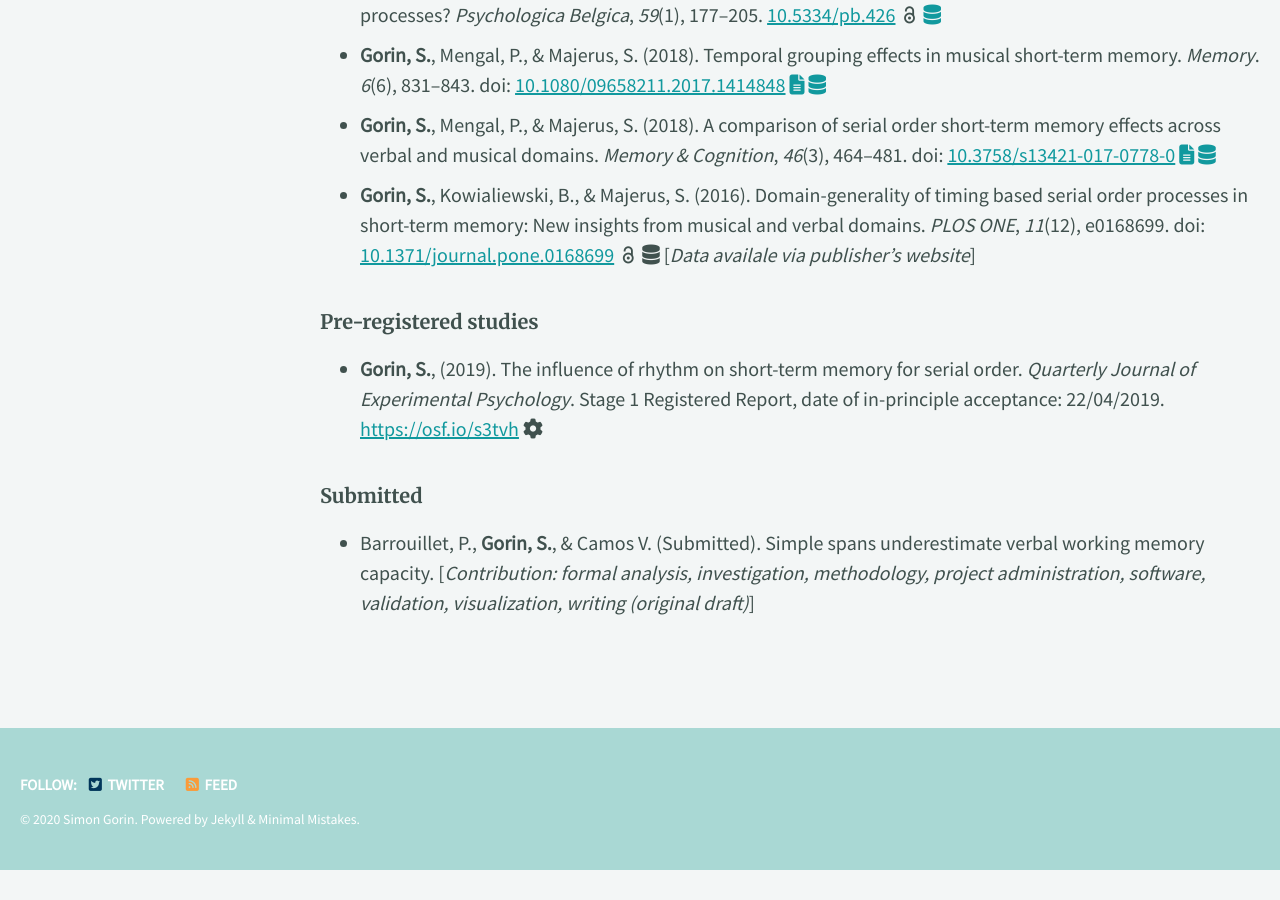
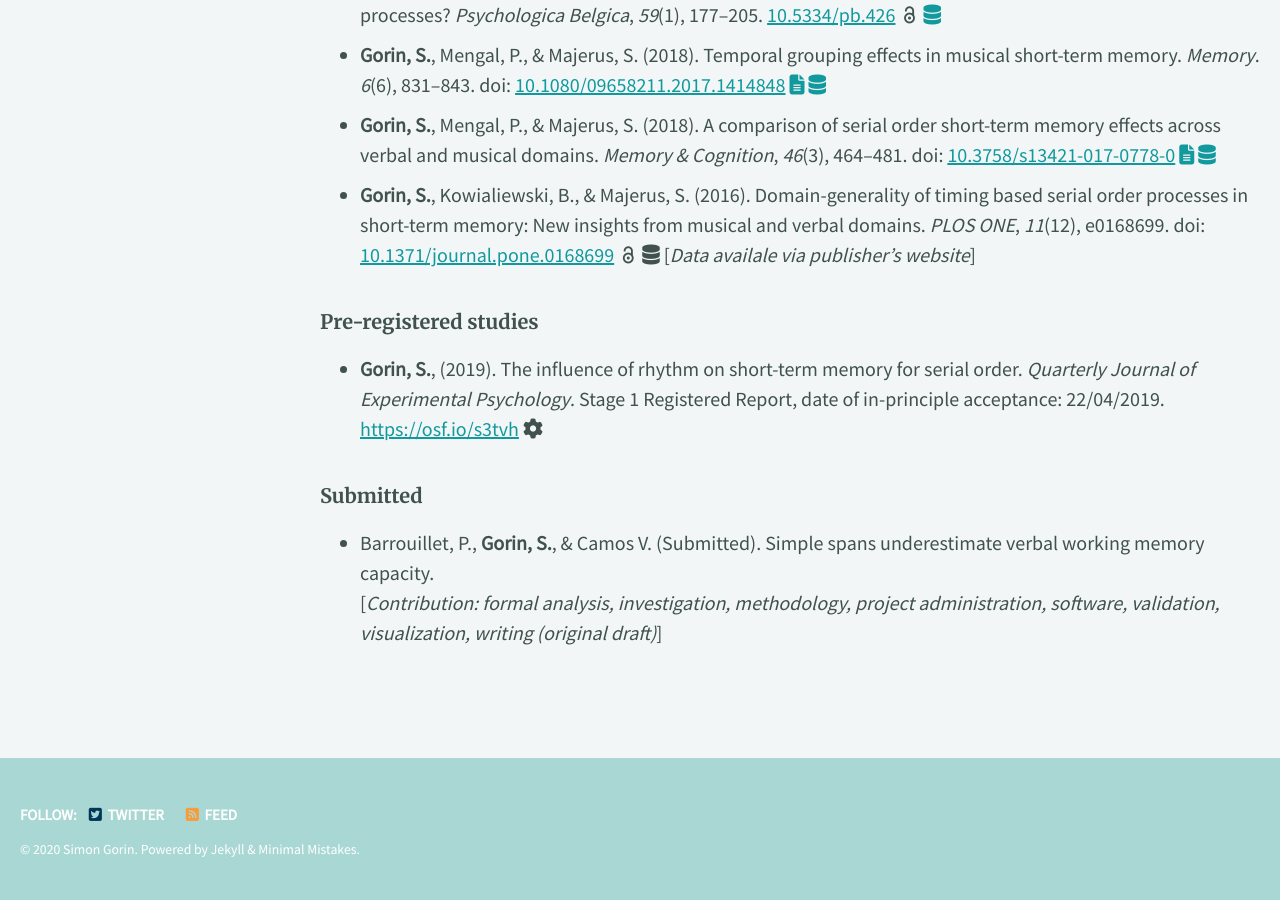
Before and after one commit to gorinsimon/gorinsimon.github.io, a Jekyll site: the page built from _pages/publications.md, in a window 1280 px wide and 900 px high, scrolled down 743 px. Built offline with Jekyll 4.4.1, drawn with Linux system fonts in a browser that asks for light colours; cached includes are drawn as plain includes; nearby versions of some CDN libraries; some web fonts are replaced; before the commit the page ends 1613 px from its top, so only the background shows below that.

```diff
--- a/_pages/publications.md
+++ b/_pages/publications.md
@@ -25,4 +25,5 @@ classes: wide
 + **Gorin, S.**, (2019). The influence of rhythm on short-term memory for serial order. *Quarterly Journal of Experimental Psychology*. Stage 1 Registered Report, date of in-principle acceptance: 22/04/2019. [https://osf.io/s3tvh](https://osf.io/s3tvh) <i class="fas fa-cog"></i>
 
 ### Submitted
-+ Barrouillet, P., **Gorin, S.**, & Camos V. (Submitted). Simple spans underestimate verbal working memory capacity. \[*Contribution: formal analysis, investigation, methodology, project administration, software, validation, visualization, writing (original draft)*\]
++ Barrouillet, P., **Gorin, S.**, & Camos V. (Submitted). Simple spans underestimate verbal working memory capacity. <br/>
+\[*Contribution: formal analysis, investigation, methodology, project administration, software, validation, visualization, writing (original draft)*\]
```
